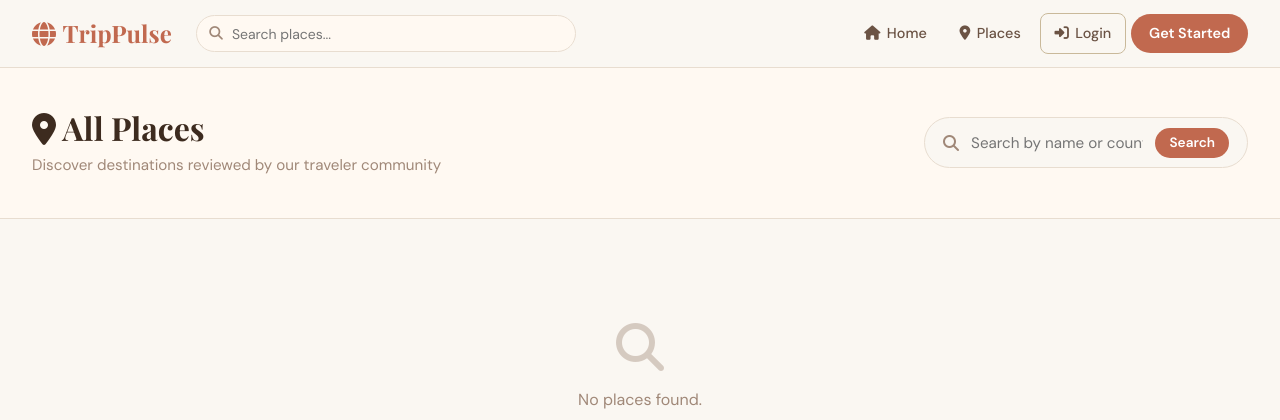
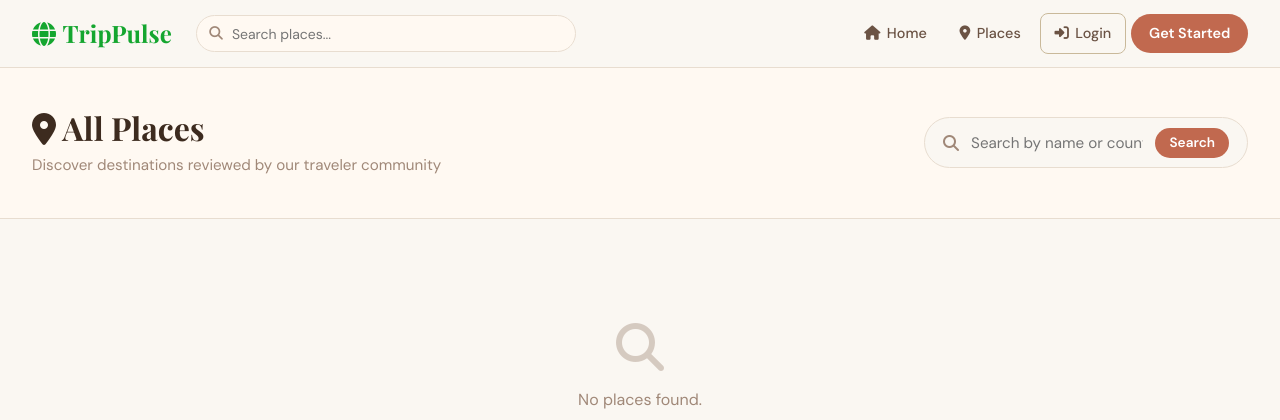
Before and after one commit to dilshodbek-axmadov/DSCC_CW1_16668, a Django app: page /posts/ in a window 1280 px wide. Shown: the top 420 px of the page. Run offline with Django 5.2, Linux system fonts and the light colour scheme; data that the repository does not hold is empty; some web fonts are replaced.

Commit message:
test navbar brand color

```diff
--- a/static/css/style.css
+++ b/static/css/style.css
@@ -93,7 +93,7 @@ h1, h2, h3, h4 {
   font-family: 'Playfair Display', serif;
   font-size: 1.5rem;
   font-weight: 700;
-  color: var(--terracotta);
+  color: #14a62f;
   white-space: nowrap;
   display: flex;
   align-items: center;
```
